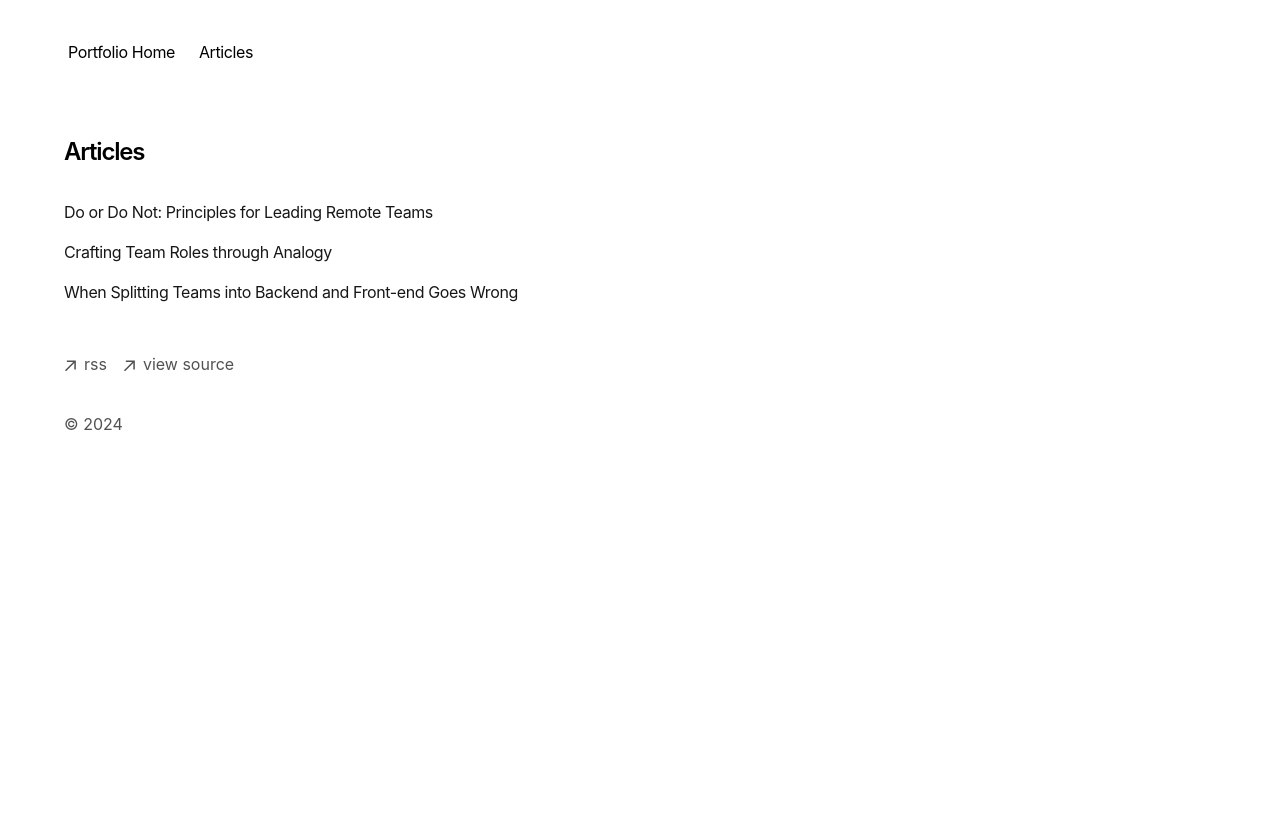
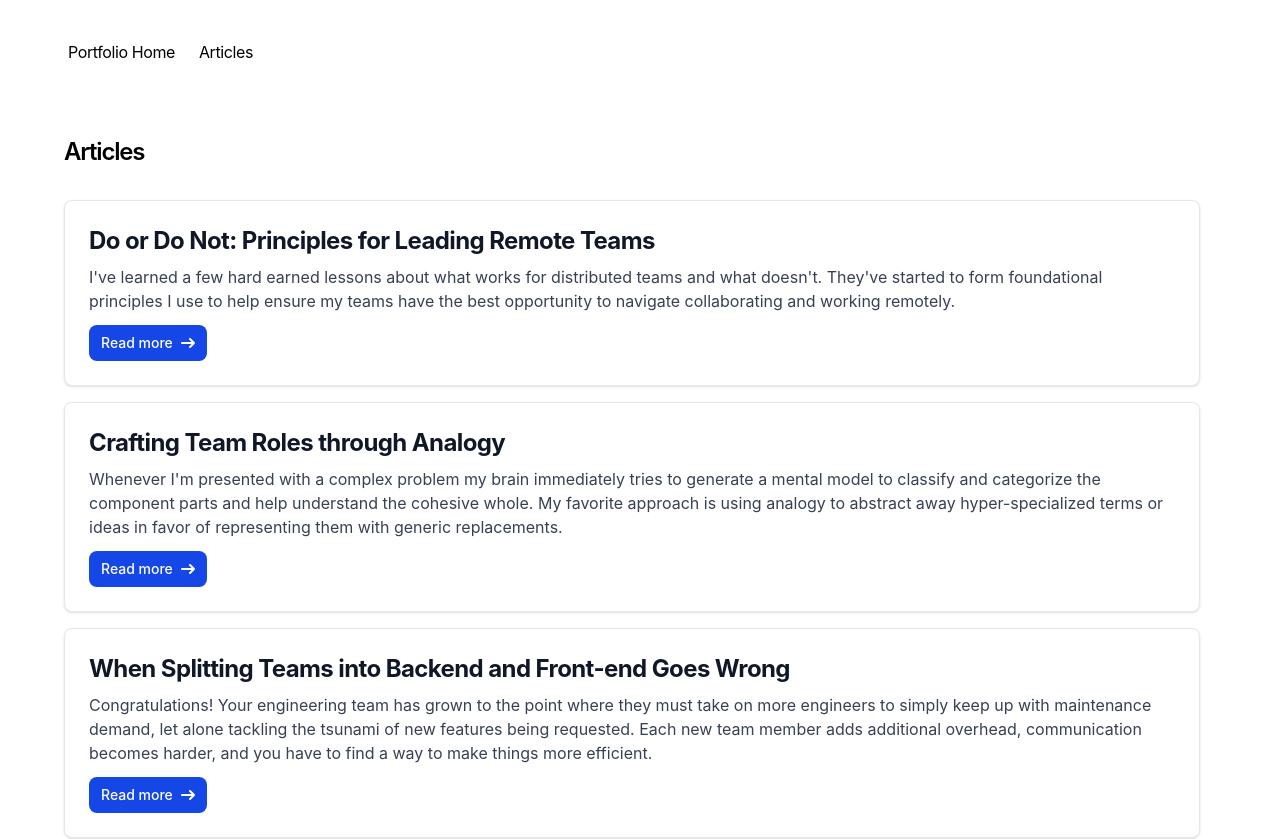
Before and after one commit to barronbud/portfolio, a Next.js app: page /articles in a window 1280 px wide. Shown: the top 839 px of the page. Before the commit the page ends 800 px from the top, so only its background shows below. Built offline with nearby package versions, Linux system fonts and the light colour scheme.

Commit message:
Abstract preview into component for reuse on article list

```diff
--- a/app/articles/page.tsx
+++ b/app/articles/page.tsx
@@ -1,4 +1,4 @@
-import { BlogPosts } from "app/components/posts";
+import { BlogPostsSneakPeek } from "app/components/posts";
 
 export const metadata = {
     title: "Articles",
@@ -11,7 +11,9 @@ export default function Page() {
             <h1 className="font-semibold text-2xl mb-8 tracking-tighter">
                 Articles
             </h1>
-            <BlogPosts />
+            <div>
+                <BlogPostsSneakPeek />
+            </div>
         </section>
     );
 }
--- a/app/articles/utils.ts
+++ b/app/articles/utils.ts
@@ -40,11 +40,13 @@ function getMDXData(dir) {
     return mdxFiles.map((file) => {
         let { metadata, content } = readMDXFile(path.join(dir, file));
         let slug = path.basename(file, path.extname(file));
+        let preview = content.split(".").slice(0, 2).join(".");
 
         return {
             metadata,
             slug,
             content,
+            preview,
         };
     });
 }
--- a/app/components/footer.tsx
+++ b/app/components/footer.tsx
@@ -24,17 +24,6 @@ export default function Footer() {
                         className="flex items-center transition-all hover:text-neutral-800 dark:hover:text-neutral-100"
                         rel="noopener noreferrer"
                         target="_blank"
-                        href="/rss"
-                    >
-                        <ArrowIcon />
-                        <p className="ml-2 h-7">rss</p>
-                    </a>
-                </li>
-                <li>
-                    <a
-                        className="flex items-center transition-all hover:text-neutral-800 dark:hover:text-neutral-100"
-                        rel="noopener noreferrer"
-                        target="_blank"
                         href="https://github.com/barronbud/portfolio"
                     >
                         <ArrowIcon />
--- /dev/null
+++ b/app/components/post-preview.tsx
@@ -0,0 +1,38 @@
+import Link from "next/link";
+
+export function PostPreview({ post }) {
+    return (
+        <div className="mb-4 md:mr-4 p-6 bg-white border border-gray-200 rounded-lg shadow dark:bg-gray-800 dark:border-gray-700">
+            <Link href={`/articles/${post.slug}`}>
+                <h5 className="mb-2 text-2xl font-bold tracking-tight text-gray-900 dark:text-white">
+                    {post.metadata.title}
+                </h5>
+            </Link>
+            <p className="mb-3 font-normal text-gray-700 dark:text-gray-400">
+                {post.preview}.
+            </p>
+
+            <Link
+                href={`/articles/${post.slug}`}
+                className="inline-flex items-center px-3 py-2 text-sm font-medium text-center text-white bg-blue-700 rounded-lg hover:bg-blue-800 focus:ring-4 focus:outline-none focus:ring-blue-300 dark:bg-blue-600 dark:hover:bg-blue-700 dark:focus:ring-blue-800"
+            >
+                Read more
+                <svg
+                    className="rtl:rotate-180 w-3.5 h-3.5 ms-2"
+                    aria-hidden="true"
+                    xmlns="http://www.w3.org/2000/svg"
+                    fill="none"
+                    viewBox="0 0 14 10"
+                >
+                    <path
+                        stroke="currentColor"
+                        strokeLinecap="round"
+                        strokeLinejoin="round"
+                        strokeWidth="2"
+                        d="M1 5h12m0 0L9 1m4 4L9 9"
+                    />
+                </svg>
+            </Link>
+        </div>
+    );
+}
--- a/app/components/posts.tsx
+++ b/app/components/posts.tsx
@@ -1,5 +1,6 @@
 import Link from "next/link";
 import { getBlogPosts } from "app/articles/utils";
+import { PostPreview } from "./post-preview";
 
 export function BlogPosts() {
     let allBlogs = getBlogPosts();
@@ -37,7 +38,7 @@ export function BlogPostsSneakPeek() {
     let allBlogs = getBlogPosts();
 
     return (
-        <div className="grid grid-flow-col auto-cols-max">
+        <div>
             {allBlogs
                 .sort((a, b) => {
                     if (
@@ -50,41 +51,7 @@ export function BlogPostsSneakPeek() {
                 })
                 .slice(0, 3)
                 .map((post) => (
-                    <div
-                        className="max-w-sm mr-4 p-6 bg-white border border-gray-200 rounded-lg shadow dark:bg-gray-800 dark:border-gray-700"
-                        key={post.slug}
-                    >
-                        <Link href={`/articles/${post.slug}`}>
-                            <h5 className="mb-2 text-2xl font-bold tracking-tight text-gray-900 dark:text-white">
-                                {post.metadata.title}
-                            </h5>
-                        </Link>
-                        <p className="mb-3 font-normal text-gray-700 dark:text-gray-400">
-                            {post.content.split(".").slice(0, 2).join(".")}
-                        </p>
-
-                        <Link
-                            href={`/articles/${post.slug}`}
-                            className="inline-flex items-center px-3 py-2 text-sm font-medium text-center text-white bg-blue-700 rounded-lg hover:bg-blue-800 focus:ring-4 focus:outline-none focus:ring-blue-300 dark:bg-blue-600 dark:hover:bg-blue-700 dark:focus:ring-blue-800"
-                        >
-                            Read more
-                            <svg
-                                className="rtl:rotate-180 w-3.5 h-3.5 ms-2"
-                                aria-hidden="true"
-                                xmlns="http://www.w3.org/2000/svg"
-                                fill="none"
-                                viewBox="0 0 14 10"
-                            >
-                                <path
-                                    stroke="currentColor"
-                                    strokeLinecap="round"
-                                    strokeLinejoin="round"
-                                    strokeWidth="2"
-                                    d="M1 5h12m0 0L9 1m4 4L9 9"
-                                />
-                            </svg>
-                        </Link>
-                    </div>
+                    <PostPreview post={post} key={post.slug} />
                 ))}
         </div>
     );
--- a/app/global.css
+++ b/app/global.css
@@ -112,6 +112,11 @@ section ul {
     @apply list-disc pl-6;
 }
 
+.prose li,
+section li {
+    @apply my-3;
+}
+
 .prose ol {
     @apply list-decimal pl-6;
 }
@@ -157,3 +162,7 @@ table {
 .title {
     text-wrap: balance;
 }
+
+.card-preview > div {
+    @apply grid grid-cols-1 md:grid-cols-3;
+}
--- a/app/page.tsx
+++ b/app/page.tsx
@@ -51,7 +51,7 @@ export default function Page() {
             <h2 className="my-8 text-xl font-semibold tracking-tighter">
                 Recent Articles
             </h2>
-            <div className="my-8">
+            <div className="my-8 card-preview">
                 <BlogPostsSneakPeek />
             </div>
         </section>
```
